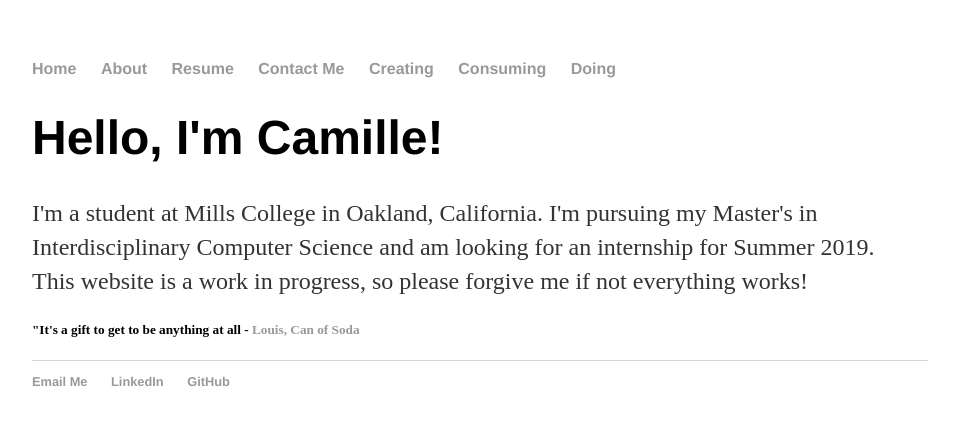
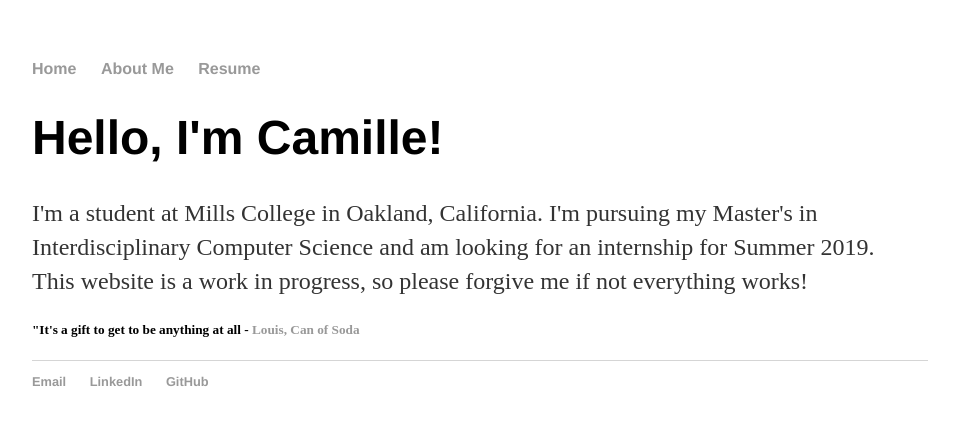
Before and after one commit to camerose/camerose.github.io, a Jekyll site: the page built from index.html, in a window 1280 px wide. Shown: the top 425 px of the page, without its empty margins (160-1119 px from the left). Built offline with Jekyll 4.4.1, drawn with Linux system fonts in a browser that asks for light colours.

Commit message:
Removed contact and blog sections.

```diff
--- a/_layouts/default.html
+++ b/_layouts/default.html
@@ -9,12 +9,8 @@
 			<nav>
 	    		<ul>
 	        		<li><a href="/">Home</a></li>
-		        	<li><a href="/about">About</a></li>
+		        	<li><a href="/about">About Me</a></li>
 	        		<li><a href="/cv">Resume</a></li>
-	        		<li><a href="/contact">Contact Me</a></li>
-	        		<li><a href="/blog">Creating</a></li>
-				<li><a href="/blog">Consuming</a></li>
-				<li><a href="/blog">Doing</a></li>
 	    		</ul>
 			</nav>
 			<div class="container">
@@ -24,7 +20,7 @@
 			</div><!-- /.container -->
 			<footer>
 	    		<ul>
-	        		<li><a href="mailto:cami.merz@gmail.com">Email Me</a></li>
+	        		<li><a href="mailto:cami.merz@gmail.com">Email</a></li>
 	        		<li><a href="https://www.linkedin.com/in/camimerz/">LinkedIn</a></li>
 	        		<li><a href="https://github.com/camerz">GitHub</a></li>
 				</ul>
```
